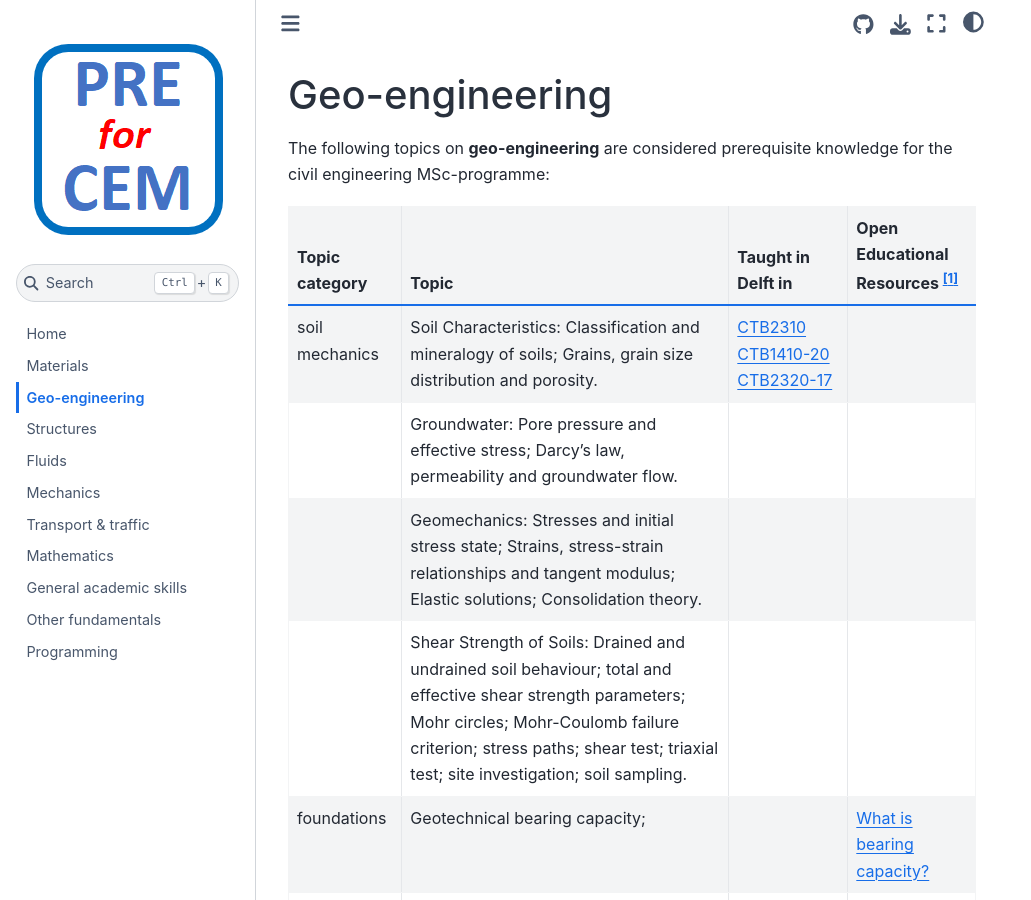
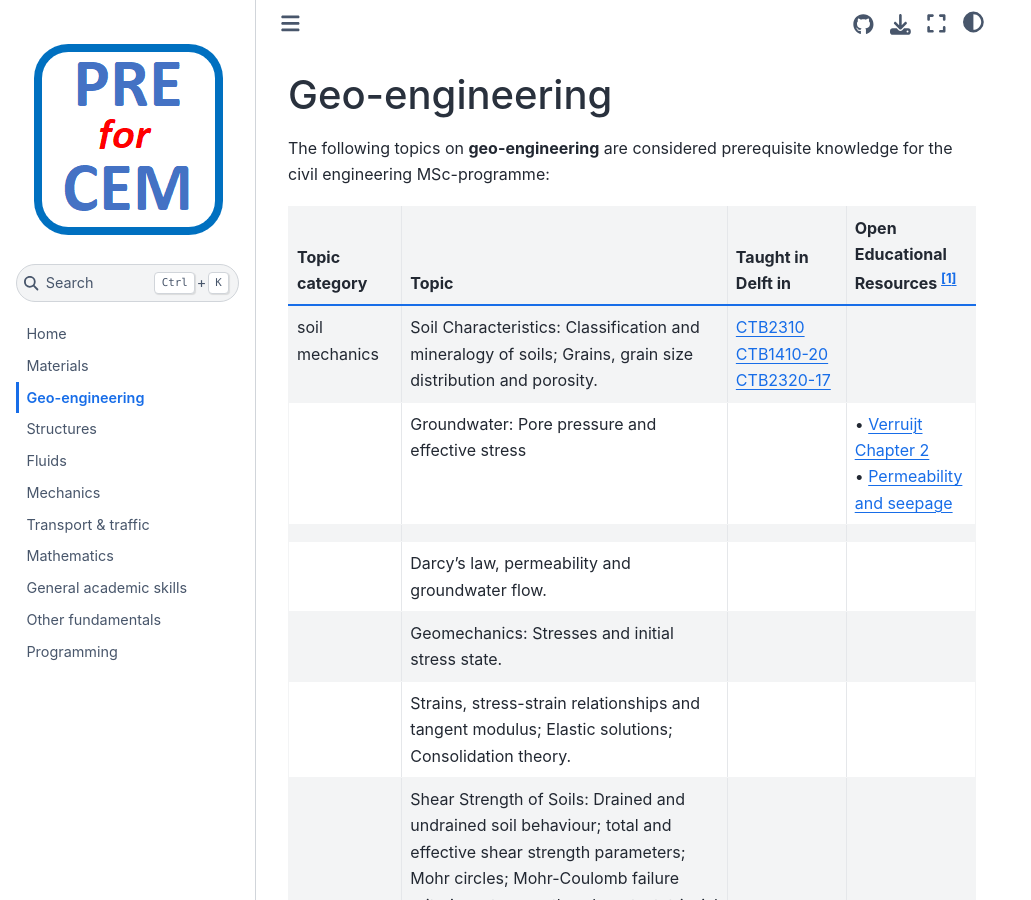
Before and after one commit to TUDelft-CITG/pre-for-cem, a Jupyter Book: the page built from book/contents/geo-engineering.md, in a window 1280 px wide and 900 px high. Shown: the whole window, without its empty margins (0-1031 px from the left). Built offline with Jupyter Book 1.0.4 settings and Sphinx 7.4.7 and the Sphinx Book theme 1.1.4, drawn with Linux system fonts in a browser that asks for light colours.

Commit message:
GeoEng OER
Groundwater OER

```diff
--- a/book/contents/geo-engineering.md
+++ b/book/contents/geo-engineering.md
@@ -3,10 +3,13 @@
 The following topics on **geo-engineering** are considered prerequisite knowledge for the civil engineering MSc-programme:
 
 |Topic category|Topic   |Taught in Delft in  | Open Educational Resources [^1] |
-|:------|:--------|:------------------|:---------------------------|
+|:------|:-------------|:------------------|:---------------------------|
 | soil mechanics       | Soil Characteristics: Classification and mineralogy of soils; Grains, grain size distribution and porosity.                                                                                                                             | [CTB2310](https://studiegids.tudelft.nl/a101_displayCourse.do?course_id=58427)  [CTB1410-20](https://studiegids.tudelft.nl/a101_displayCourse.do?course_id=58366)  [CTB2320-17](https://studiegids.tudelft.nl/a101_displayCourse.do?course_id=58428) |
-|                      | Groundwater: Pore pressure and effective stress; Darcy’s law, permeability and groundwater flow.                                                                                                                                        |                                 |
-|                      | Geomechanics: Stresses and initial stress state; Strains, stress-strain relationships and tangent modulus; Elastic solutions; Consolidation theory.                                                                                     |                                 |
+|                      | Groundwater: Pore pressure and effective stress                                                                                                                                        |                                 |• [Verruijt Chapter 2](https://geo.verruijt.net/software/SoilMechBook2012.pdf) <br>• [Permeability and seepage](https://www.geoengineer.org/storage/education/10/general_file_collection/7905/siva-seepage.pdf)
+|
+|                      | Darcy’s law, permeability and groundwater flow.                                                                                                                                        |                                 |
+|              | Geomechanics: Stresses and initial stress state.                                                                                     |                                 |
+|               | Strains, stress-strain relationships and tangent modulus; Elastic solutions; Consolidation theory.                                                                                     |                                 |
 |                      | Shear Strength of Soils: Drained and undrained soil behaviour; total and effective shear strength parameters; Mohr circles; Mohr-Coulomb failure criterion; stress paths; shear test; triaxial test; site investigation; soil sampling. |                                 |
 | foundations          | Geotechnical bearing capacity;                                                                                                                                                                                                          |                                 |[What is bearing capacity?](https://www.tensar.co.uk/resources/articles/what-is-the-bearing-capacity-of-soil)
 |                      | Shallow and deep foundations;                                                                                                                                                                                                         |                                 |[Shallow and deep foundations](https://www.oercommons.org/courses/shallow-deep-foundations-2/view)
```
